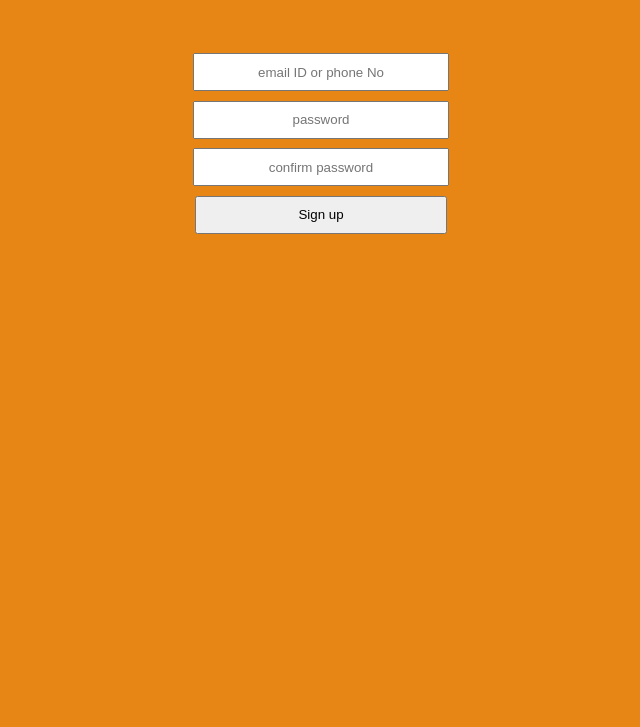
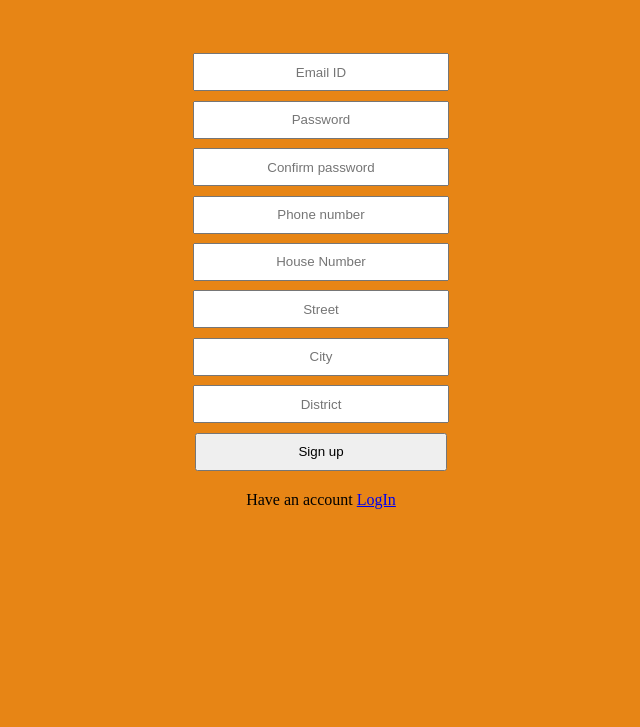
Before and after one commit to prathiknayak-hub/Ecommerce_Platform, a website: page view/user_register.ejs in a window 1280 px wide. Shown: the part 73-800 px from the top of the page, without its empty margins (319-959 px from the left). Drawn offline with nearby package versions, Linux system fonts and the light colour scheme; files that its build step writes are made by us from their sources.

Commit message:
small changes

```diff
--- a/index.js
+++ b/index.js
@@ -1,3 +1,4 @@
+// importing the modules
 const express = require('express');
 const expressLayouts = require('express-ejs-layouts');
 
@@ -8,6 +9,9 @@ app.use(expressLayouts);
 app.set('views','./view');
 app.set('view engine','ejs');
 
+// Bodyparser
+app.use(express.json());
+app.use(express.urlencoded({extended:false}));
 
 // Routes
 app.use('/',require('./router/user_login'));
--- a/view/dashboard.ejs
+++ b/view/dashboard.ejs
@@ -0,0 +1,2 @@
+<h1>Dashboard</h1>
+<a href="logout">LogOut</a>
--- a/view/user_login.ejs
+++ b/view/user_login.ejs
@@ -2,21 +2,37 @@
 <html>
     <head>
         <meta charset="utf-8">
-        <title></title>
-        <link rel="stylesheet" href="lstyles.css">
+        <title>Ecommerce Website</title>
+        <style>
+            .a{
+                margin-top:5%;
+
+            }
+            .b{
+                text-align:center;
+                width:20%;
+                margin:.375% 0;
+                height:30%;
+                padding:.75% 0;
+            }
+            body{
+                background-color:rgb(231, 133, 21);
+            }
+        </style>
     </head>
     <body style="text-align:center;">
-        <h1>abc</h1>
-        <form class="a">
+        <h1>Login</h1>
+        <form class="a" action="">
             <div border="1">
-            <input type="text" placeholder="email ID or phone No" class="b">
+            <input type="email" placeholder="Email ID" name="email" class="b">
             <br>
-            <input type="password" placeholder="password" class="b">
+            <input type="password" placeholder="Password" name="password" class="b">
             <br>
-            <button class="b">Sign in</button>
+            <input type="submit" value="Sign in" class="b"/>
         </div>
         </form>
-        <p>Don't have an account</p>
-        <button class="b">Create New Account</button>
+        <p>Don't have an account
+        <a href="/register">Create New Account</a>
+        </p>
     </body>
 </html>
--- a/view/user_register.ejs
+++ b/view/user_register.ejs
@@ -2,21 +2,49 @@
 <html>
     <head>
         <meta charset="utf-8">
-        <title></title>
-        <link rel="stylesheet" href="lstyles.css">
+        <title>Ecommerce Website</title>
+        <style>
+            .a{
+                margin-top:5%;
+
+            }
+            .b{
+                text-align:center;
+                width:20%;
+                margin:.375% 0;
+                height:30%;
+                padding:.75% 0;
+            }
+            body{
+                background-color:rgb(231, 133, 21);
+            }
+        </style>
     </head>
     <body style="text-align:center;">
-        <h1>abc</h1>
-        <form class="a">
+        <h1>Register</h1>
+        <form class="a" action="/register" method="post">
             <div border="1">
-            <input type="text" placeholder="email ID or phone No" class="b">
+            <input type="email" placeholder="Email ID" name="email" class="b">
             <br>
-            <input type="password" placeholder="password" class="b">
+            <input type="password" placeholder="Password" name="password" class="b">
             <br>
-            <input type="password" placeholder="confirm password" class="b">
+            <input type="password" placeholder="Confirm password" name="confirmpassword" class="b">
             <br>
-            <button class="b">Sign up</button>
+            <input type="text" placeholder="Phone number" name="phone" class="b">
+            <br>
+            <input type="text" placeholder="House Number" name="hno" class="b">
+            <br>
+            <input type="text" placeholder="Street" name="street" class="b">
+            <br>
+            <input type="text" placeholder="City" name="city" class="b">
+            <br>
+            <input type="text" placeholder="District" name="district" class="b">
+            <br>
+            <input type="submit" value="Sign up" class="b"/>
         </div>
         </form>
+        <p> Have an account
+        <a href="/">LogIn</a>
+        </p>
     </body>
 </html>
```
Also changed, not shown: router/user_register.js (+10 -0 lines).
